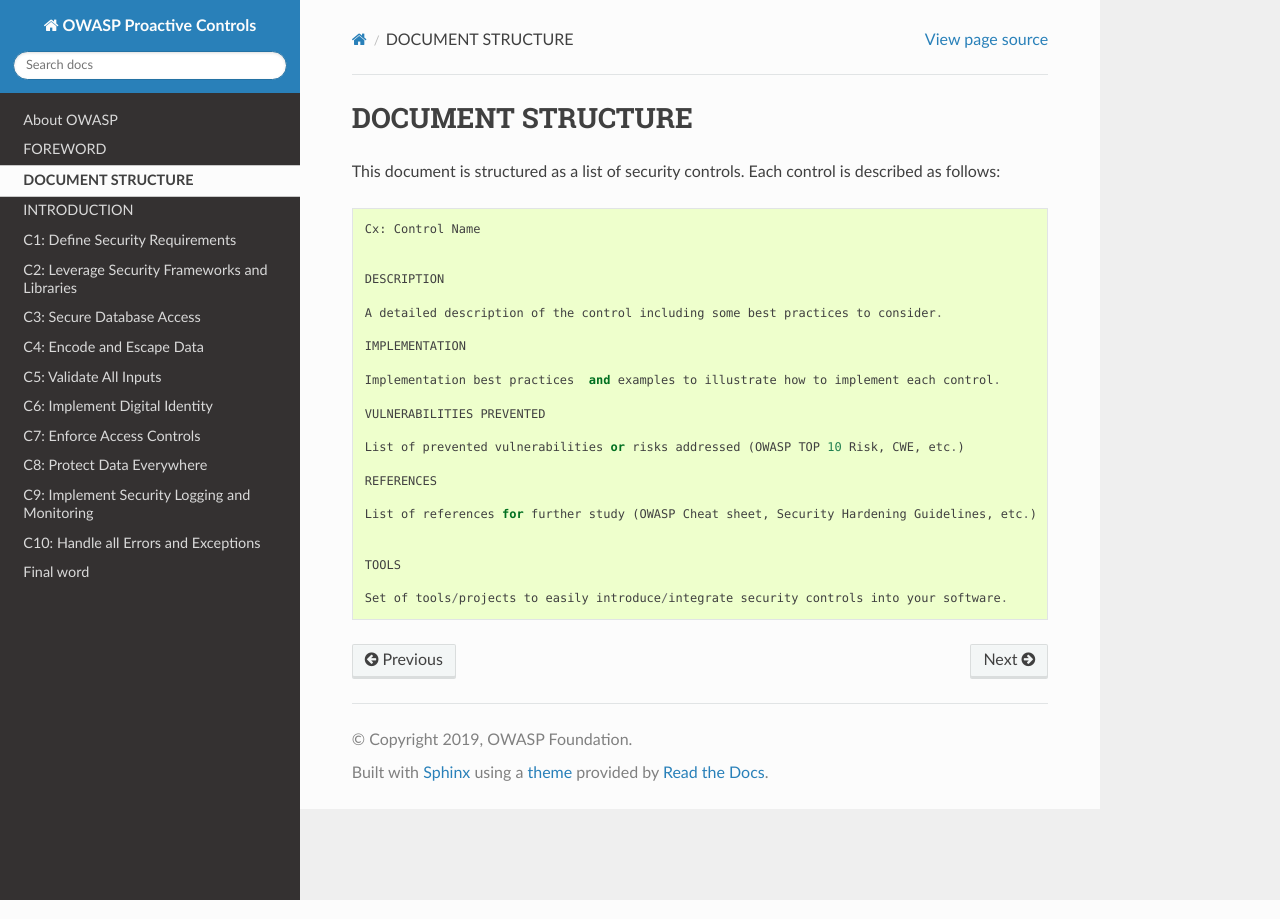
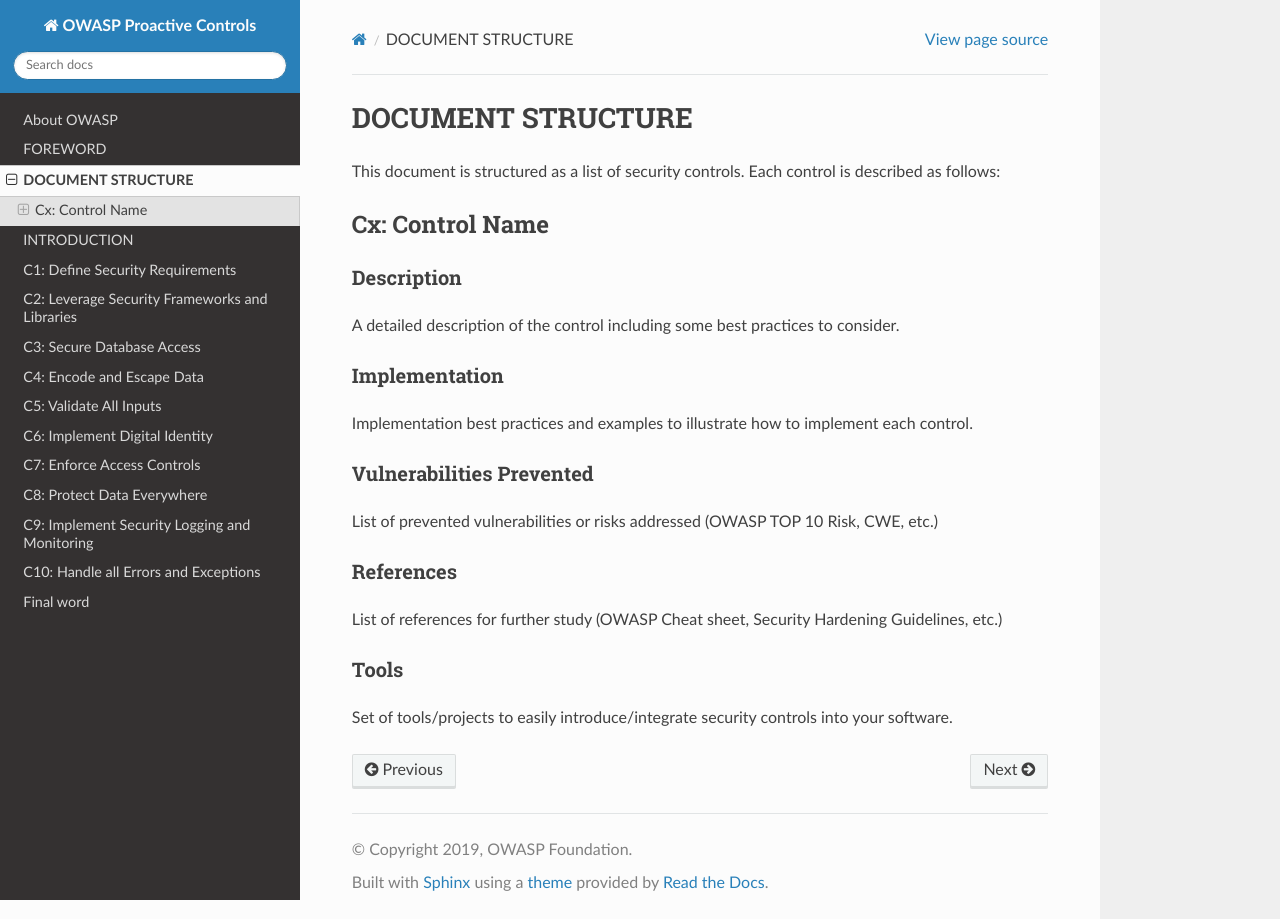
Before and after one commit to owasp-russia/top-10-proactive-controls, a Sphinx documentation site: the page built from source/structure.rst, in a window 1280 px wide. Built offline with Sphinx 7.4.7 and the Read the Docs theme 2.0.0, drawn with Linux system fonts in a browser that asks for light colours.

Commit message:
Update translations

```diff
--- a/source/structure.rst
+++ b/source/structure.rst
@@ -3,28 +3,33 @@ DOCUMENT STRUCTURE
 
 This document is structured as a list of security controls. Each control is described as follows:
 
-::
 
-    Cx: Control Name
+Cx: Control Name
+----------------
 
 
-    DESCRIPTION
+Description
+~~~~~~~~~~~~
 
-    A detailed description of the control including some best practices to consider.
+A detailed description of the control including some best practices to consider.
 
-    IMPLEMENTATION
+Implementation
+~~~~~~~~~~~~~~
 
-    Implementation best practices  and examples to illustrate how to implement each control.
+Implementation best practices  and examples to illustrate how to implement each control.
 
-    VULNERABILITIES PREVENTED
+Vulnerabilities Prevented
+~~~~~~~~~~~~~~~~~~~~~~~~~
 
-    List of prevented vulnerabilities or risks addressed (OWASP TOP 10 Risk, CWE, etc.)
+List of prevented vulnerabilities or risks addressed (OWASP TOP 10 Risk, CWE, etc.)
 
-    REFERENCES
+References
+~~~~~~~~~~
 
-    List of references for further study (OWASP Cheat sheet, Security Hardening Guidelines, etc.)
+List of references for further study (OWASP Cheat sheet, Security Hardening Guidelines, etc.)
 
 
-    TOOLS
+Tools
+~~~~~~
 
-    Set of tools/projects to easily introduce/integrate security controls into your software.
+Set of tools/projects to easily introduce/integrate security controls into your software.
```
Also changed, not shown: 1 other file.
